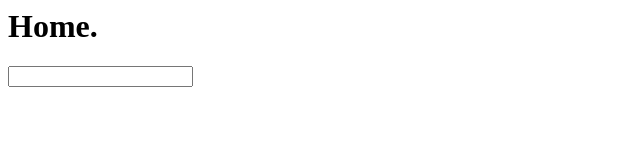
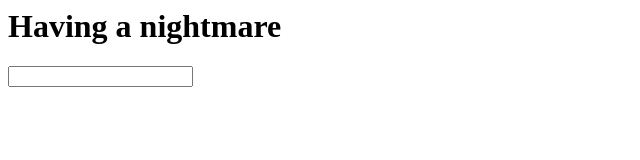
Before and after one commit to PureTempus/itisapencil_02, a plain HTML site: page phonegap-workshop-master/index.html in a window 1280 px wide. Shown: the whole page, without its empty margins (0-640 px from the left). Drawn offline with Linux system fonts and the light colour scheme.

Commit message:
having a nightmare with using git

```diff
--- a/phonegap-workshop-master/index.html
+++ b/phonegap-workshop-master/index.html
@@ -1,7 +1,7 @@
 <html>
 <body>
 
-<div class='header'><h1>Home.</h1></div>
+<div class='header'><h1>Having a nightmare</h1></div>
 <div class='search-view'>
 <input class='search-key' type="text"/>
 <ul class='employee-list'></ul>
```
